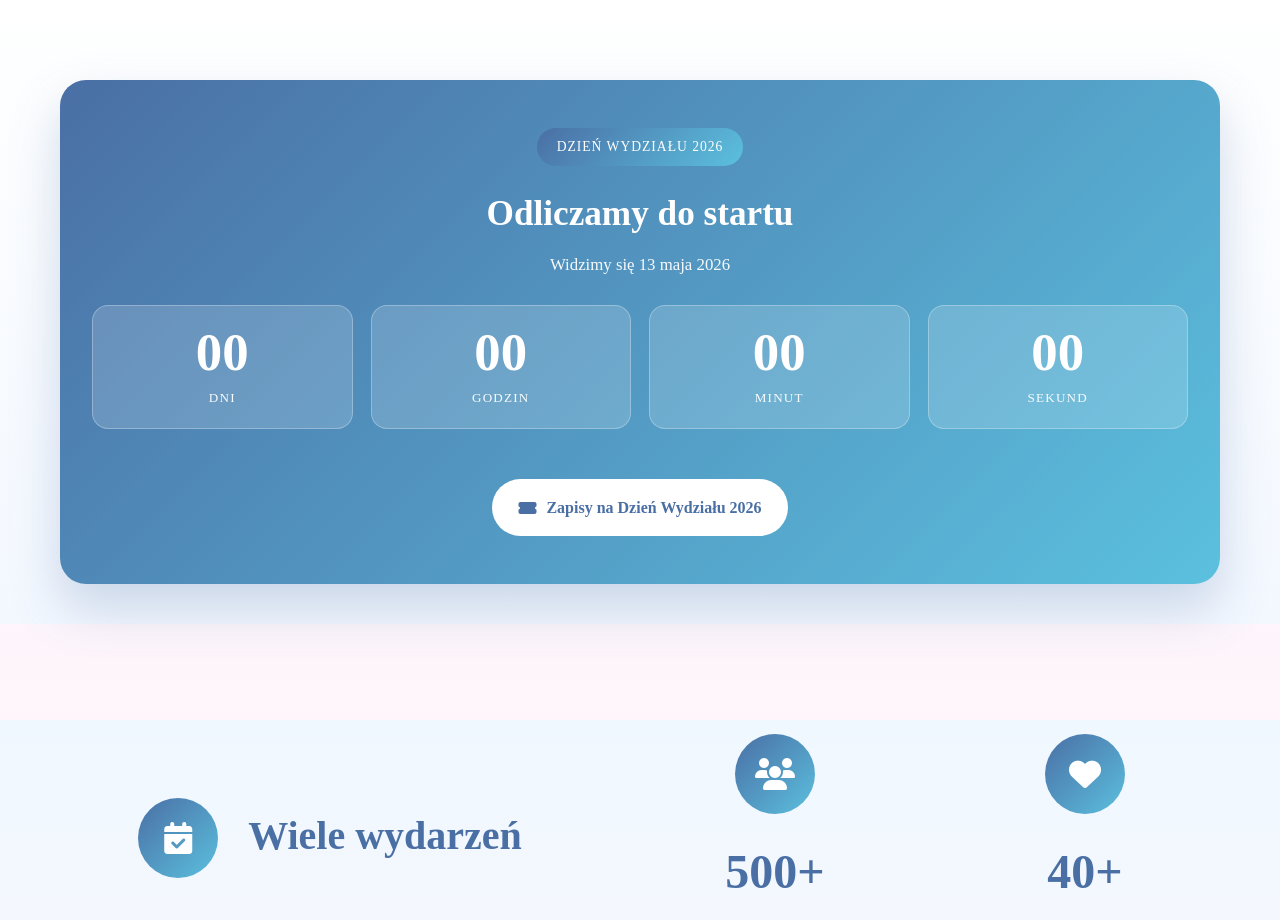
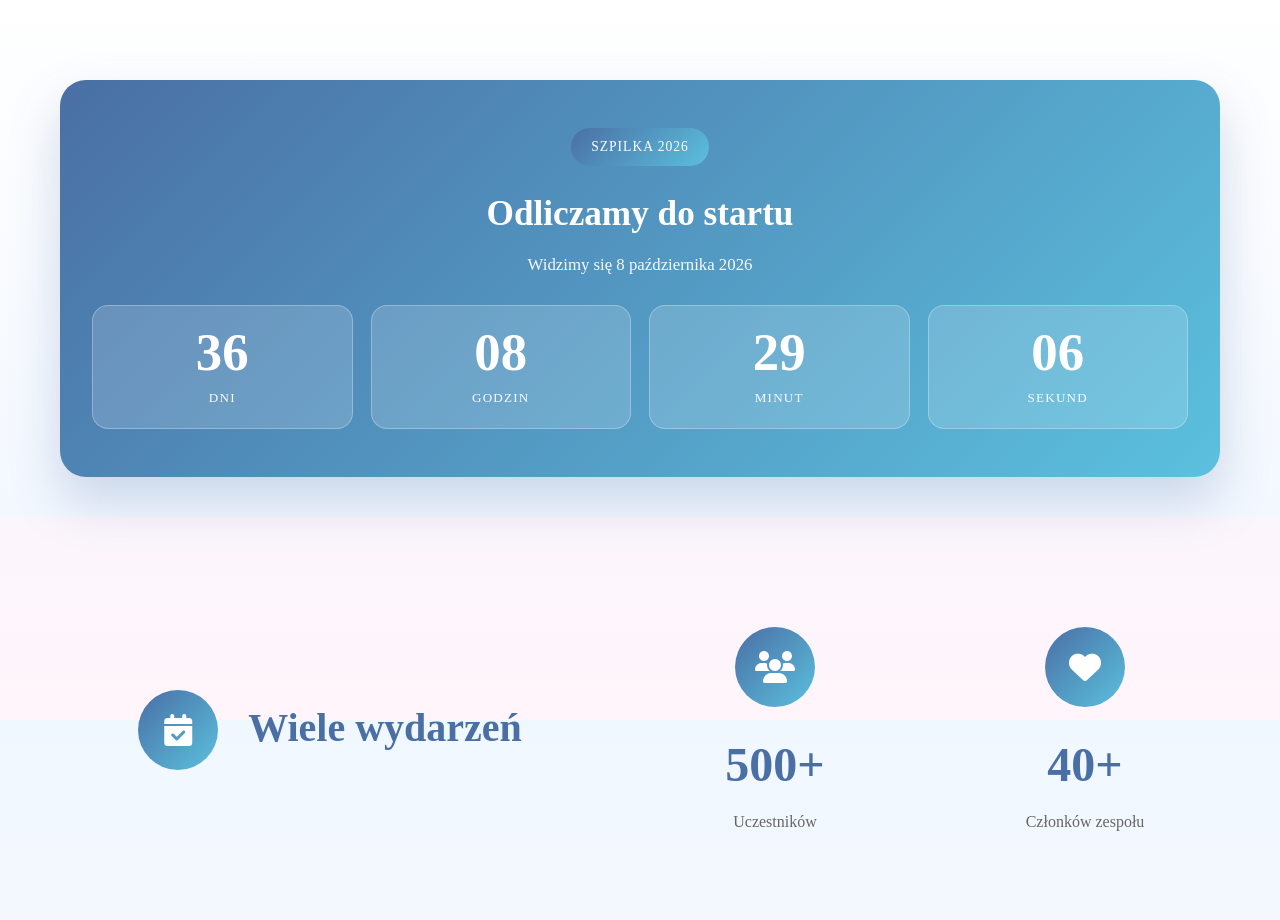
Before and after one commit to K4pee/WRSWOIZ_Strona, a Next.js app: page / in a window 1280 px wide. Shown: the part 880-1800 px from the top of the page. Built offline with nearby package versions, Linux system fonts and the light colour scheme.

Commit message:
Countdown data update

```diff
--- a/components/Countdown.tsx
+++ b/components/Countdown.tsx
@@ -11,7 +11,7 @@ export default function Countdown() {
     return () => clearInterval(interval);
   }, []);
 
-  const targetDate = new Date('2026-05-13T09:00:00+02:00').getTime();
+  const targetDate = new Date('2026-10-08T08:00:00+02:00').getTime();
   const rawDistance = now === null ? 0 : targetDate - now;
   const distance = Number.isFinite(rawDistance) && rawDistance > 0 ? rawDistance : 0;
 
@@ -28,10 +28,10 @@ export default function Countdown() {
     <section className="countdown-section" id="odliczanie-dw">
       <div className="container">
         <div className="countdown-card">
-          <span className="section-badge">Dzień Wydziału 2026</span>
+          <span className="section-badge">Szpilka 2026</span>
           <h2>Odliczamy do startu</h2>
-          <p className="countdown-subtitle">Widzimy się 13 maja 2026</p>
-          <div className="countdown-grid" aria-label="Odliczanie do Dnia Wydziału 2026">
+          <p className="countdown-subtitle">Widzimy się 8 października 2026</p>
+          <div className="countdown-grid" aria-label="Odliczanie do Szpilki 2026">
             <div className="countdown-item">
               <span className="countdown-value" id="countdown-days">{pad(times.days)}</span>
               <span className="countdown-label">Dni</span>
@@ -49,11 +49,11 @@ export default function Countdown() {
               <span className="countdown-label">Sekund</span>
             </div>
           </div>
-          <div className="countdown-actions">
-            <a href="https://forms.office.com/e/VRGzkGcnEL" className="countdown-register-btn" aria-label="Link do zapisów na Dzień Wydziału 2026">
-              <i className="fas fa-ticket-alt"></i> Zapisy na Dzień Wydziału 2026
+          {/*<div className="countdown-actions">
+            <a href="#" className="countdown-register-btn" aria-label="Link do zapisów na Szpilkę 2026">
+              <i className="fas fa-ticket-alt"></i> Zapisy na Szpilkę 2026
             </a>
-          </div>
+          </div>*/}
         </div>
       </div>
     </section>
```
